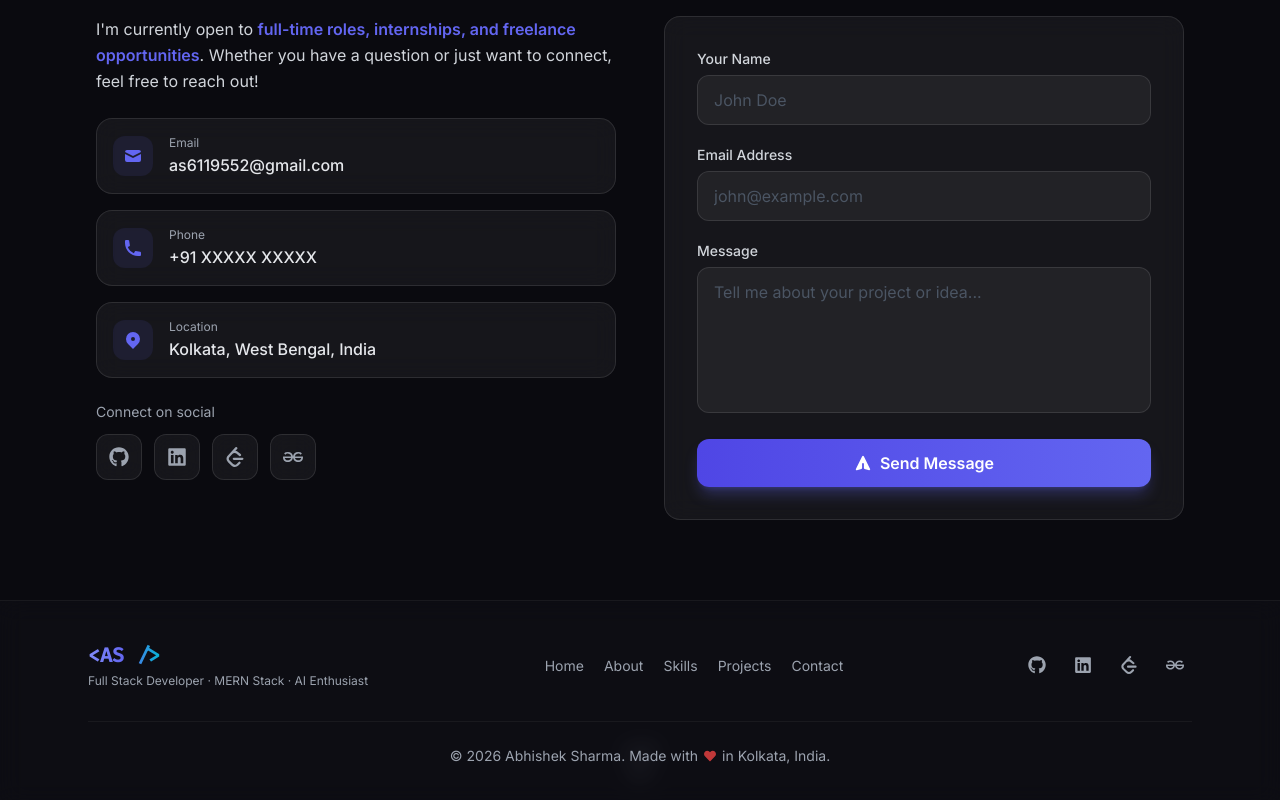
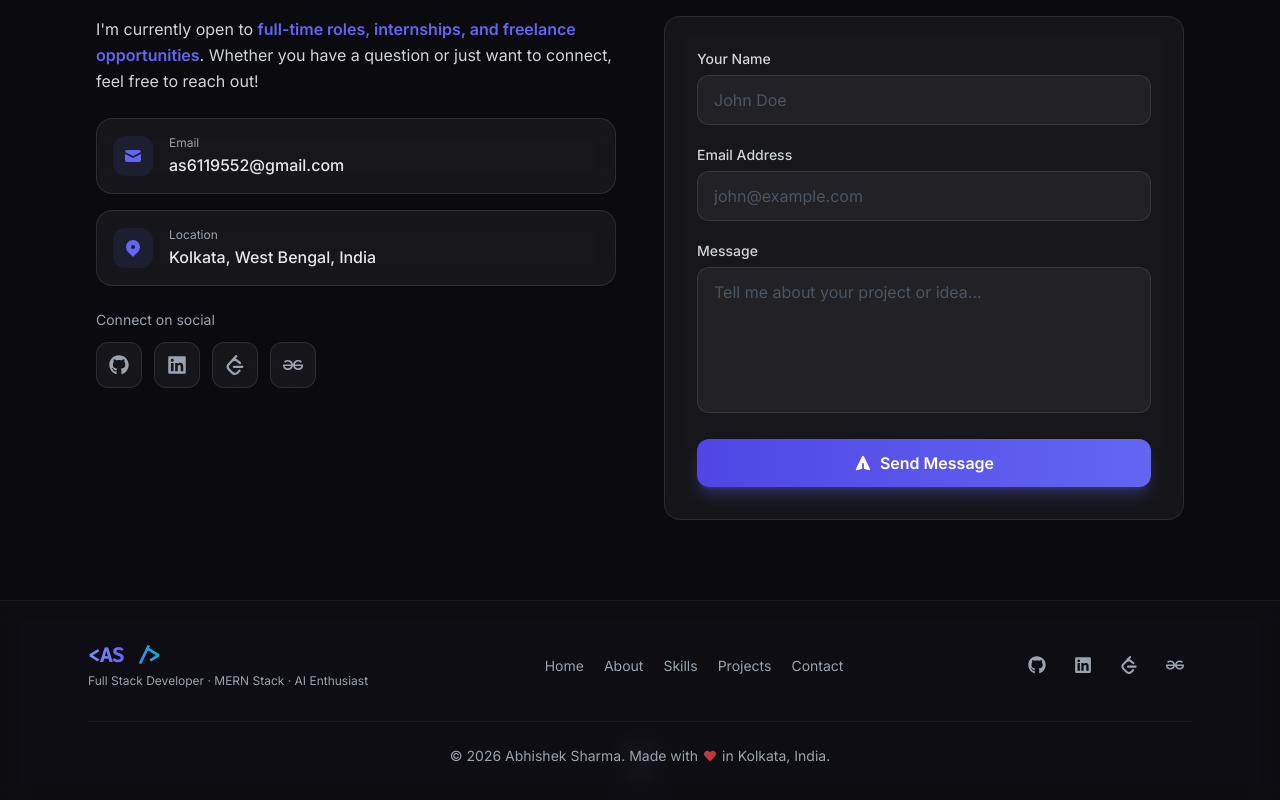
Before and after one commit to Abhishek-IEM/My-Latest-Portfolio, a React (Vite) app: page / in a window 1280 px wide. Shown: the part 3787-4587 px from the top of the page. Built offline with nearby package versions, Linux system fonts and the light colour scheme.

Commit message:
Some changes

```diff
--- a/src/components/Contact.jsx
+++ b/src/components/Contact.jsx
@@ -1,12 +1,11 @@
 import { useState } from 'react'
 import { motion } from 'framer-motion'
-import { HiMail, HiPhone, HiLocationMarker, HiPaperAirplane } from 'react-icons/hi'
+import { HiMail, HiLocationMarker, HiPaperAirplane } from 'react-icons/hi'
 import { FaGithub, FaLinkedin } from 'react-icons/fa'
 import { SiLeetcode, SiGeeksforgeeks } from 'react-icons/si'
 
 const contactInfo = [
     { icon: HiMail, label: 'Email', value: 'as6119552@gmail.com', href: 'mailto:as6119552@gmail.com' },
-    { icon: HiPhone, label: 'Phone', value: '+91 XXXXX XXXXX', href: 'tel:+91XXXXXXXXXX' },
     { icon: HiLocationMarker, label: 'Location', value: 'Kolkata, West Bengal, India', href: null },
 ]
 
```
Also changed, not shown: 1 other file (tests, documents, lock files or other folders).
